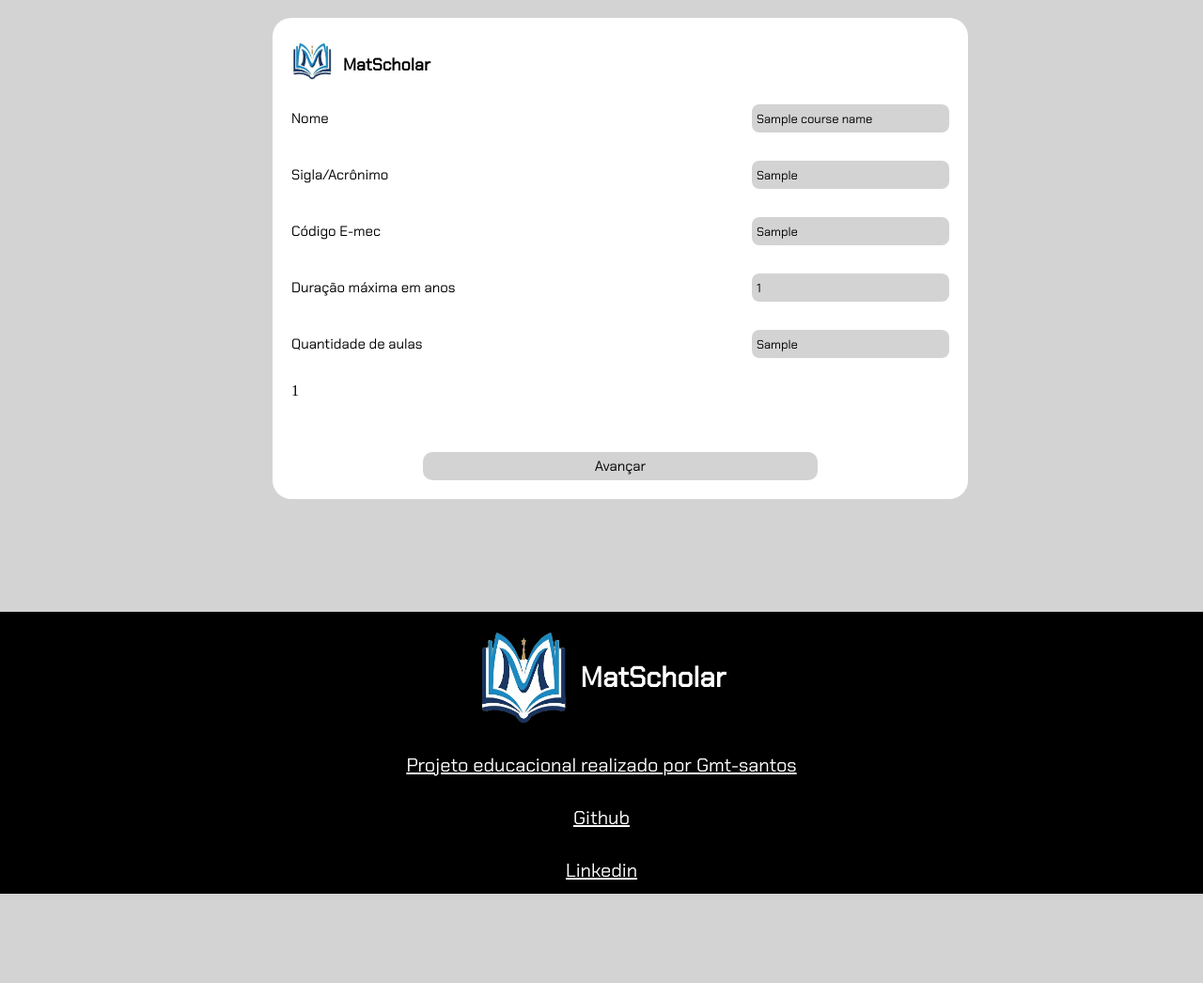
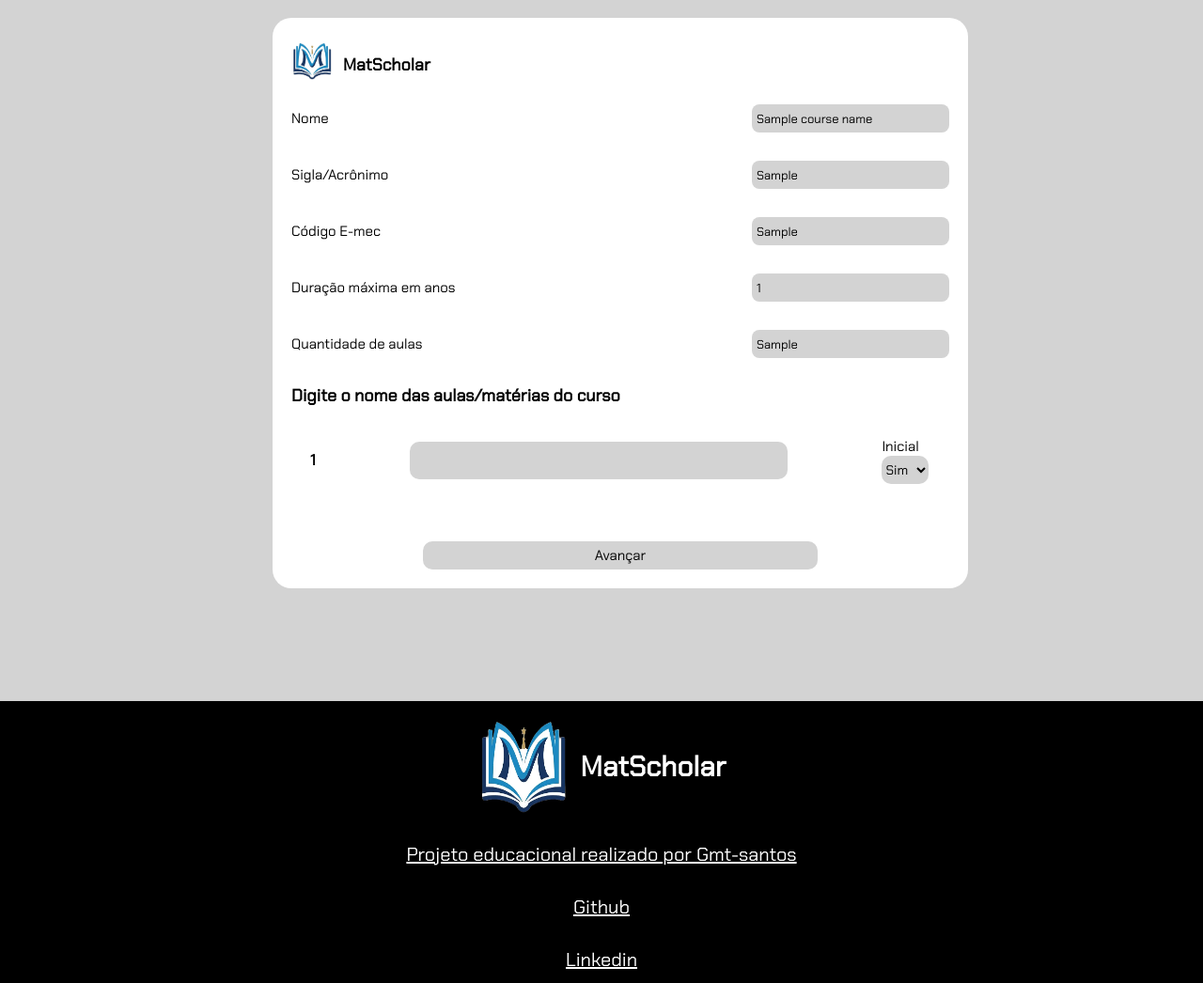
Before and after one commit to Gmt-santos/Projeto_MatScholar, a Django app: template matscholar_app/templates/crs_creation_classes.html in a window 1280 px wide. Shown: the part 101-1147 px from the top of the page at 94% size. Before the commit the page ends 1052 px from the top, so only its background shows below. Run offline with Django 5.2, Linux system fonts and the light colour scheme; the template is opened without the code that fills it: most values are stand-ins (such as "Sample title", 1, 10 or a date in 2020); parts of the project's set-up code (start-up, migrations or seed data) failed here and were passed over.

Commit message:
Trabalhando na criação de cursos pt.2

```diff
--- a/matscholar_app/models.py
+++ b/matscholar_app/models.py
@@ -58,9 +58,9 @@ class academic_users_permissions(models.Model):
 class classes(models.Model):
     id=models.AutoField(primary_key=True)
     name=models.CharField(max_length=255)
-    max_students=models.IntegerField()
-    start_date=models.DateField()
-    end_date=models.DateField()
+    max_students=models.IntegerField(null=True)
+    start_date=models.DateField(null=True)
+    end_date=models.DateField(null=True)
     open=models.IntegerField()
     fk_professor=models.ForeignKey(academic_users,on_delete=models.CASCADE,db_column="fk_professor",null=True)
     initial=models.IntegerField(default=1)
--- a/matscholar_app/templates/crs_creation_classes.html
+++ b/matscholar_app/templates/crs_creation_classes.html
@@ -2,7 +2,7 @@
 {% load static %}
 {% block content %}
 <link rel="stylesheet" href="{% static 'css/specific/style_crs_creation.css' %}">
-    <form method="POST" action="{% url 'matscholar_app:crs_creation_classes'%}" class="forms_being_processed_form">
+<form method="POST" action="{% url 'matscholar_app:crs_creation_classes_operation'%}" class="forms_being_processed_form">
      {% csrf_token %}
     <div class="forms_being_processed_div">
         <div class="forms_title_div">
@@ -30,9 +30,22 @@
             <input class="forms_input_being_processed_input" type="text" name="course_quant_classes" id="course_quant_classes" value="{{course_quant_classes}}" readonly required >
         </div>
 
+        <p class="logo_forms_title_p">Digite o nome das aulas/matérias do curso</p>
+        {% for index in in_range %}
+        <div class="forms_abs_class_creation_div">
 
-        {% for index in in_range %}
-            <p id="id_{{forloop.counter}}">{{forloop.counter}}</p>
+            <p class="counter_iterations_classes_p">{{forloop.counter}}</p>
+            <input class="forms_abs_class_creation_input"type="text" name="class_id" id="">
+            <div>
+                <label class="forms_aux_input_p"for="select">Inicial</label>
+                <select name="class_initial" id="select">
+                    <option value="1">Sim</option>
+                    <option value="0">Não</option>
+                </select>
+
+            </div>
+
+        </div>
 
         {% endfor %}
         <div style="margin-top:20px;display:flex;justify-content:center;align-items:center;flex-direction:column">
@@ -40,6 +53,6 @@
            <input type="submit" class="forms_submit_input" value="Avançar">
         </div>
     </div>
-    </form>
+</form>
 
 {% endblock content%}
--- a/matscholar_app/urls.py
+++ b/matscholar_app/urls.py
@@ -15,5 +15,6 @@ urlpatterns = [
     path('dashboard/principal/std_creation_operation/',view=views.std_creation_operation,name="std_creation_operation"),
     path('dashboard/principal/crs_creation_info/',view=views.crs_creation_info,name="crs_creation_info"),
     path('dashboard/principal/crs_creation_classes/',view=views.crs_creation_classes,name="crs_creation_classes"),
+    path('dashboard/principal/crs_creation_classes_operation/',view=views.crs_creation_classes_operation,name="crs_creation_classes_operation"),
     path('logout/',view=views.logout,name="logout"),
 ]
--- a/static_files/css/specific/style_crs_creation.css
+++ b/static_files/css/specific/style_crs_creation.css
@@ -100,3 +100,42 @@
     height: 30px;
     background-color: var(--color-gray);
 }
+/*  Formulário de criação de salas abstratas           */
+.forms_abs_class_creation_div{
+    display: flex;
+    flex-direction: row;
+    width:700px;
+    height:fit-content;
+    padding:20px;
+    justify-content: flex-start;
+    align-items: center;
+    gap:100px;
+}
+
+.counter_iterations_classes_p{
+    font-family: Chakra;
+    font-size: 16px;
+    font-weight: bold;
+
+}
+.forms_abs_class_creation_input{
+    width:400px;
+    font-family: Chakra;
+    font-size:13px;
+    border-radius: 10px;
+    border-style:none;
+    padding:5px;
+    height: 30px;
+    background-color: var(--color-gray);
+}
+select{
+     font-family: Chakra;
+    font-size:14px;
+    border-radius: 10px;
+    border-style:none;
+
+    height: 30px;
+    background-color: var(--color-gray);
+    cursor:pointer;
+    width: 50px;
+}
--- a/utils/python/functions.py
+++ b/utils/python/functions.py
@@ -38,7 +38,7 @@ RETORNA UMA LISTA ----> SEMPRE UTILIZAR var[0]
 '''
 def validate_query_entries(entry:str):
     import re as regex
-    regex_entry:list=regex.findall(r"^[a-zA-ZÀ-ú\'\-\s]+$",entry)
+    regex_entry:list=regex.findall(r"^[a-zA-ZÀ-ú0-9\'\-\s]+$",entry)
     return regex_entry
 
 '''
```
Also changed, not shown: matscholar_app/views/principal_operations.py (+54 -30 lines), utils/python/db_functions.py (+37 -0 lines), matscholar_app/migrations/0009_alter_classes_end_date_alter_classes_start_date.py (added).
